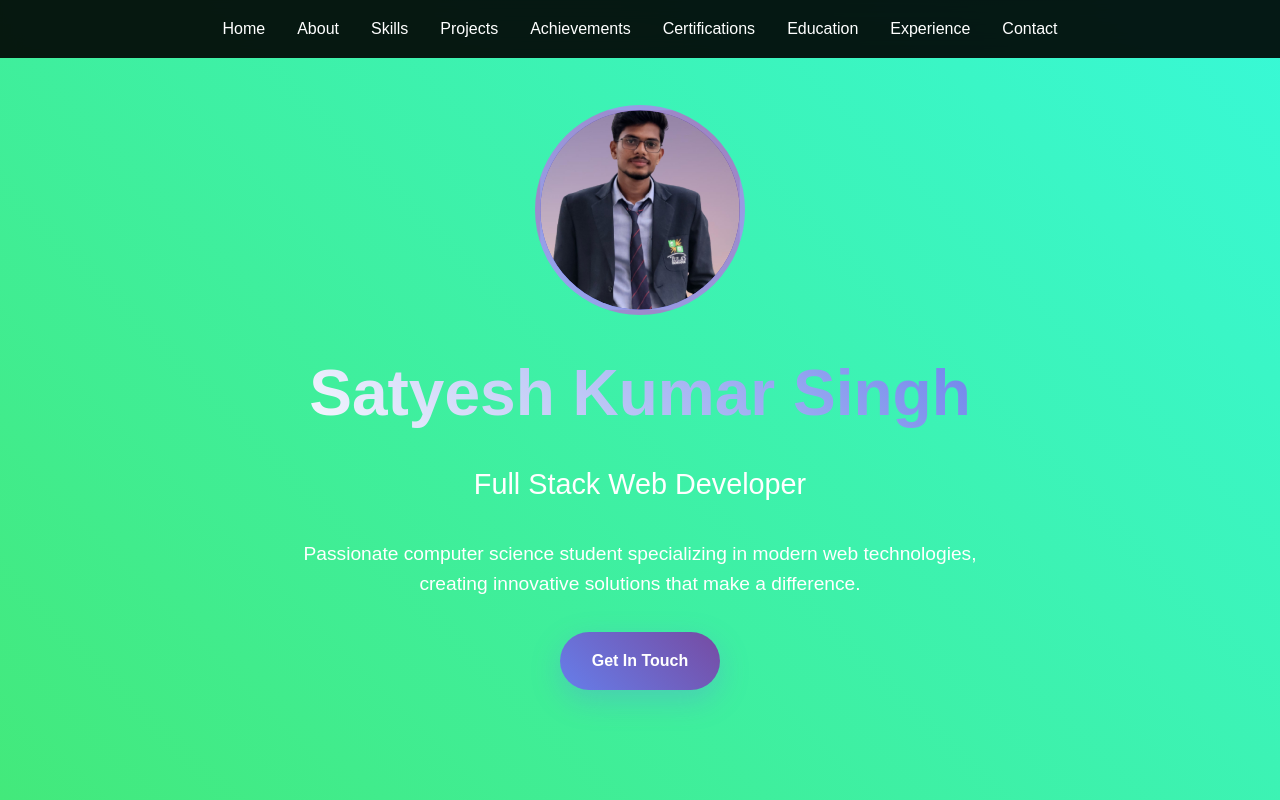
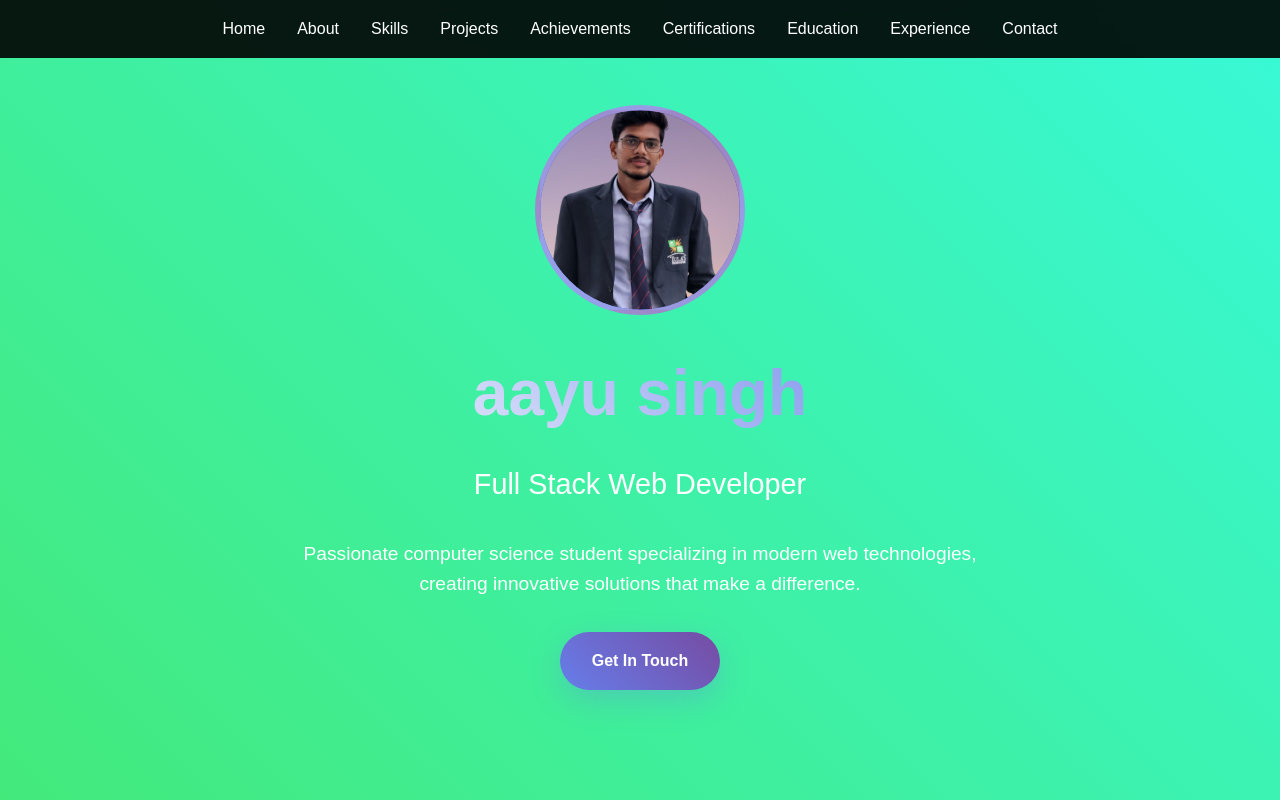
Before and after one commit to aayu326/portfolio, a plain HTML site: page index.html in a window 1280 px wide. Shown: the top 800 px of the page. Drawn offline with Linux system fonts and the light colour scheme.

Commit message:
Update index.html

```diff
--- a/index.html
+++ b/index.html
@@ -556,7 +556,7 @@
                 <!-- If no image is provided, the icon below will show -->
                 <i class="fas fa-user" style="display: none;"></i>
             </div>
-            <h1>Satyesh Kumar Singh</h1>
+            <h1>aayu singh </h1>
             <p class="subtitle">Full Stack Web Developer</p>
             <p class="description">Passionate computer science student specializing in modern web technologies, creating innovative solutions that make a difference.</p>
             <a href="#contact" class="cta-button">Get In Touch</a>
```
